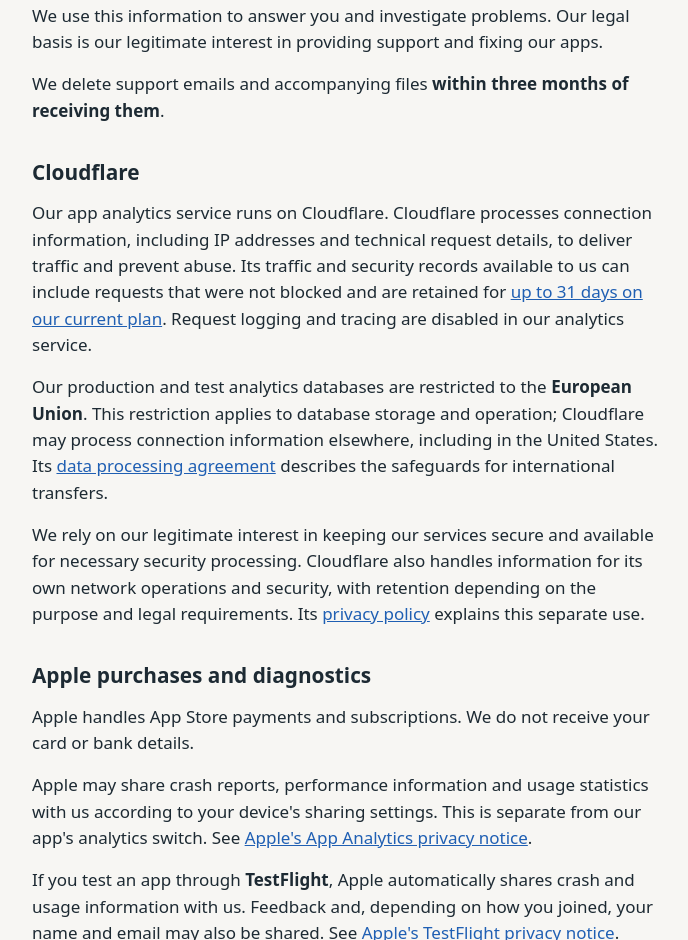
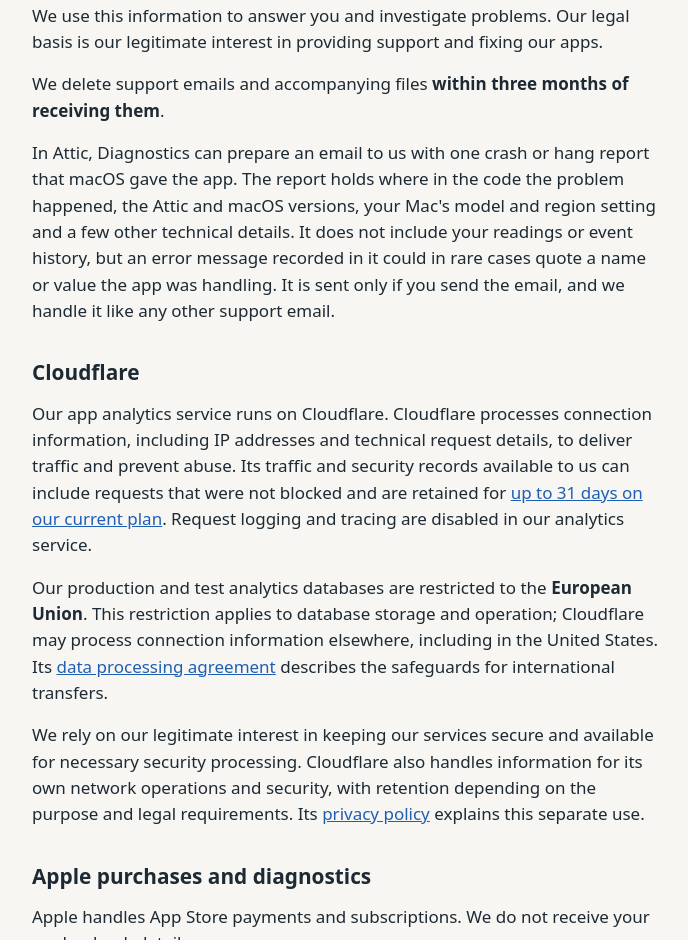
Before and after one commit to jramer/hyfen-web, an Eleventy site: page src/apps/privacy/index.md in a window 1280 px wide. Shown: the part 1079-2019 px from the top of the page, without its empty margins (292-980 px from the left). Built offline with nearby package versions, Linux system fonts and the light colour scheme; Eleventy itself is replaced by a stand-in of ours; files that its build step writes are made by us from their sources.

Commit message:
fix: name Attic's crash report email in the privacy policy
Attic's Diagnostics can now prepare an email to us with one crash or hang report. The support section already covers any file sent to us; this adds a sentence that names the feature, says what the report holds, that it has no readings or event history, and that an error message in it can in rare cases quote a name or value the app was handling. The same caveat is in the email Attic prepares. docs/ is rebuilt with eleventy and only the privacy page changes.

Co-Authored-By: Claude Opus 5.5 <noreply@anthropic.com>
Claude-Session: https://claude.ai/code/session_01F67xLYQSosBsvi9yhZB3z2

```diff
--- a/src/apps/privacy/index.md
+++ b/src/apps/privacy/index.md
@@ -35,6 +35,8 @@ We use this information to answer you and investigate problems. Our legal basis
 
 We delete support emails and accompanying files **within three months of receiving them**.
 
+In Attic, Diagnostics can prepare an email to us with one crash or hang report that macOS gave the app. The report holds where in the code the problem happened, the Attic and macOS versions, your Mac's model and region setting and a few other technical details. It does not include your readings or event history, but an error message recorded in it could in rare cases quote a name or value the app was handling. It is sent only if you send the email, and we handle it like any other support email.
+
 ## Cloudflare
 
 Our app analytics service runs on Cloudflare. Cloudflare processes connection information, including IP addresses and technical request details, to deliver traffic and prevent abuse. Its traffic and security records available to us can include requests that were not blocked and are retained for [up to 31 days on our current plan](https://developers.cloudflare.com/waf/analytics/security-analytics/#limits). Request logging and tracing are disabled in our analytics service.
```
Also changed, not shown: docs/apps/privacy/index.html (+1 -0 lines).
